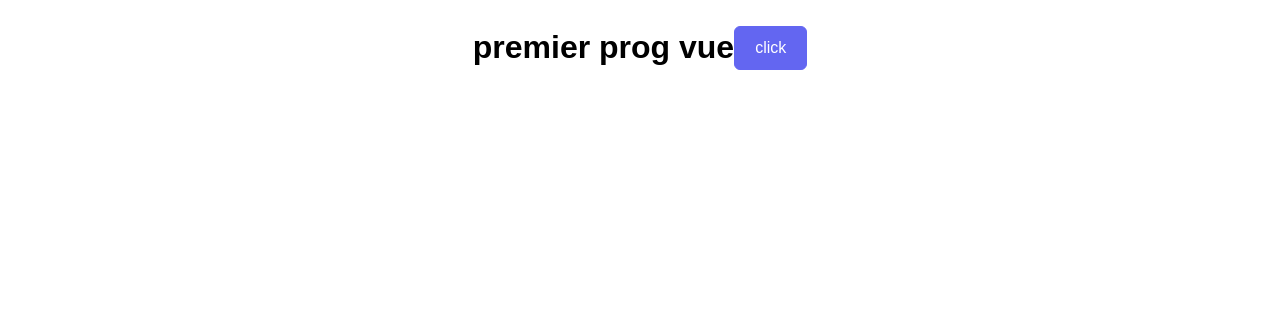
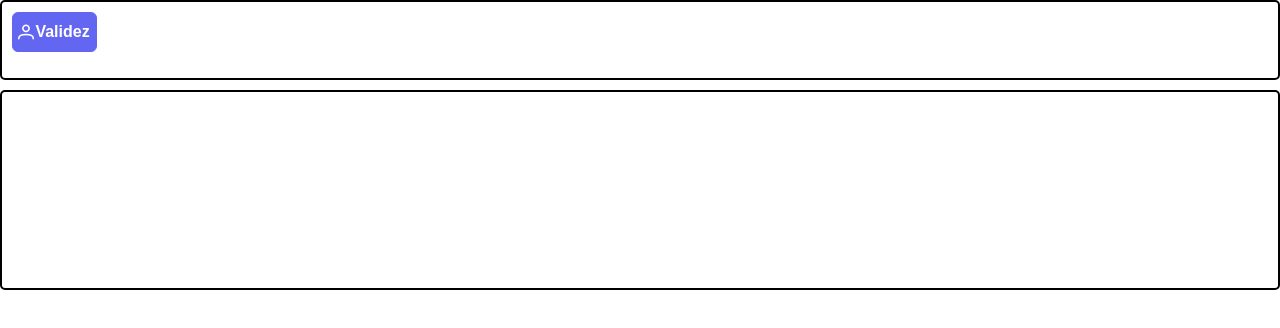
Before and after one commit to PatriceBeaulieuCanada/analysetuffting, a Vue app: page / in a window 1280 px wide. Shown: the top 328 px of the page. Built offline with nearby package versions, Linux system fonts and the light colour scheme; a web font is replaced by a local one.

Commit message:
add primevue

```diff
--- a/src/App.vue
+++ b/src/App.vue
@@ -1,29 +1,43 @@
 <script setup lang="ts">
 import { ref, onMounted } from "vue";
 import { UseCallApi } from "./service/UseCallApi";
+import { useToast } from "primevue/usetoast";
+import "./assets/app.css";
+
+const toast = useToast();
+const handleClick = () => {
+  toast.add({
+    severity: "success",
+    summary: "PrimeTime",
+    detail: "salut",
+    life: 2000,
+  });
+};
 
 onMounted(() => {
   // UseCallApi({action:'GetEmployee'}).then((data:any)=> (employees.value = data));
 });
-
 </script>
 
 <template>
-  <div class="container">
-<h1>premier prog vue</h1>
-<Button>click</Button>
-  </div>
+  <Toast></Toast>
+    <div class="app">
+      <div class="mainContainer">
+
+        <div class="mainHeader">
+          <Button class="bntCSS" label="Validez" @click="handleClick" icon="pi pi-user"></Button>
+        </div>
+        <div class="mainGrid">
+
+        </div>
+      </div>
+    </div>
 </template>
 
 <style scoped>
 
-.container{
-  display: flex;
-  align-items: center;
-  justify-content: center;
-}
 .mainContainer {
-  background-color: #fff;
+  background-color:#fff;
   height: 100%;
   width: 100%;
   display: grid;
@@ -36,6 +50,13 @@ onMounted(() => {
   border: 2px solid black;
   border-radius: 5px;
   grid-column: 1/11;
+  padding: 10px;
+}
+
+.bntCSS{
+  width: 85px;
+  height: 40px;
+  padding: 5px;
 }
 
 .mainGrid {
--- /dev/null
+++ b/src/assets/app.css
@@ -0,0 +1,21 @@
+*, ::before, ::after {
+    box-sizing: border-box;
+    margin: 0px;
+    padding: 0px;
+
+  }
+
+   html,body{
+    height: 100%;
+    font-family: var(--font-family);
+  }
+
+
+  .app{
+    Display: block;
+    background-color: #f1f1f1;
+    height: 100%;
+    width: 100%;
+    position: absolute;
+
+  }
--- a/src/main.ts
+++ b/src/main.ts
@@ -1,6 +1,7 @@
 import { createApp } from 'vue'
 import App from './App.vue'
 import PrimeVue from 'primevue/config';
+import ToastService from 'primevue/toastservice';
 
 import Button from "primevue/button";
 import DataTable from "primevue/datatable";
@@ -15,6 +16,7 @@ import "primeicons/primeicons.css"
 
 const app= createApp(App);
 app.use(PrimeVue);
+app.use(ToastService);
 app.component('Button',Button);
 app.component('DataTable',DataTable);
 app.component('Column',Column);
```
